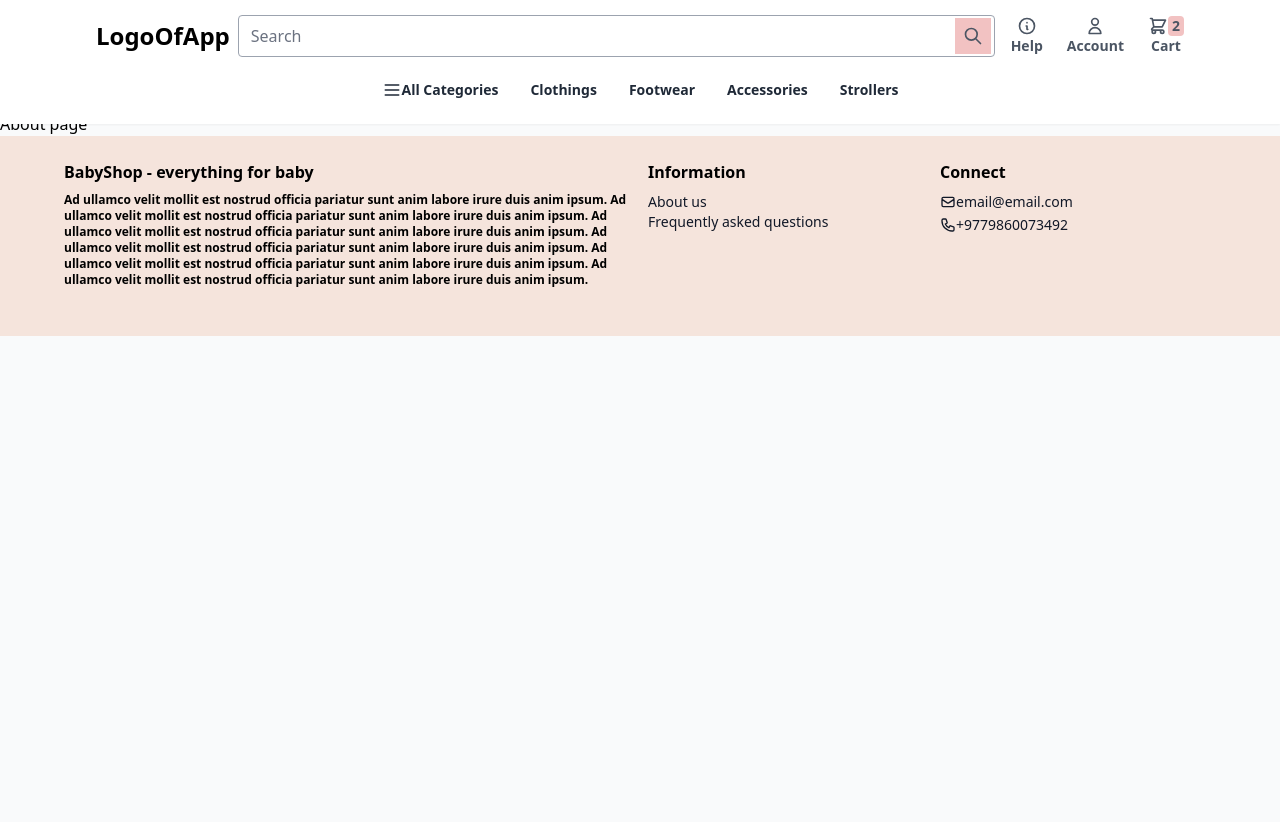
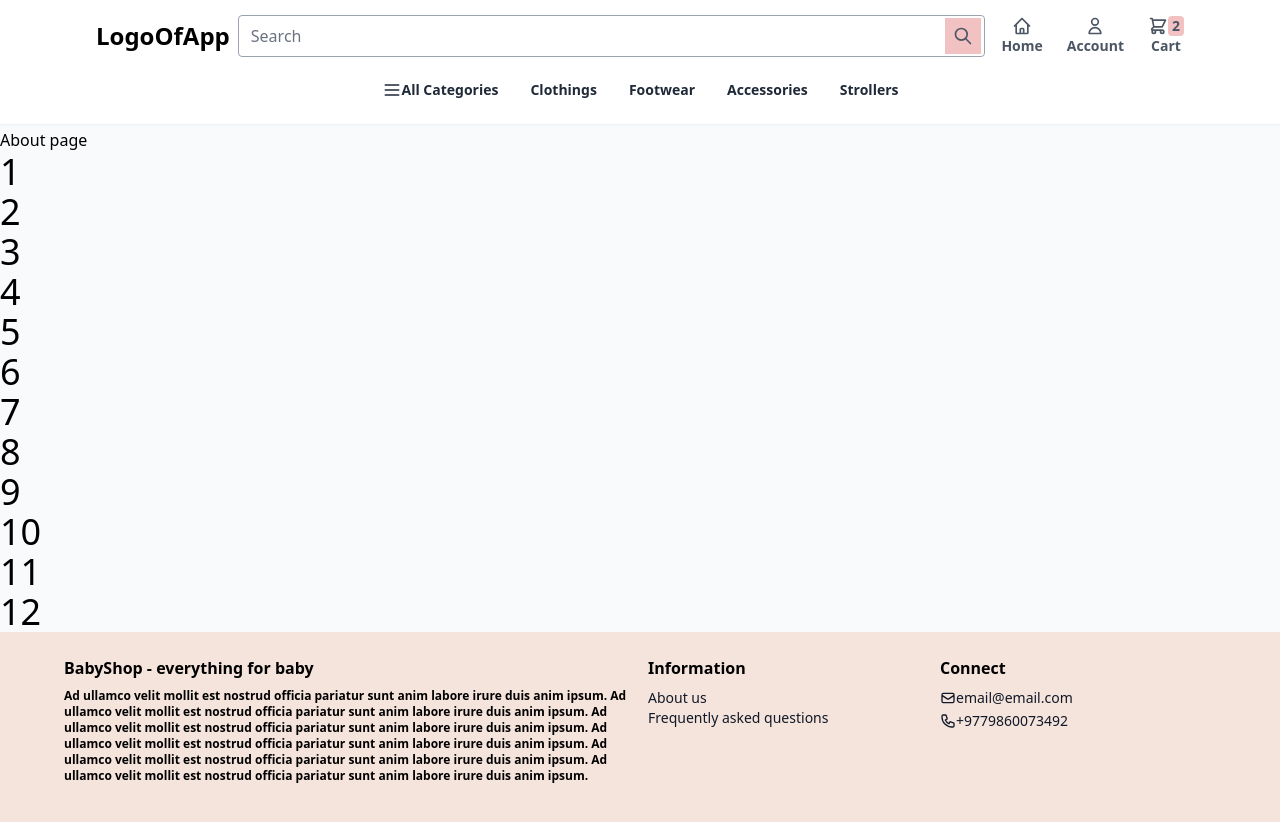
Before and after one commit to joshisijan/baby-shop-frontend, a React (Create React App) app: page /about in a window 1280 px wide. Shown: the top 822 px of the page. Before the commit the page ends 800 px from the top, so only its background shows below. Built offline with nearby package versions, Linux system fonts and the light colour scheme.

Commit message:
smooth scroll on page change

```diff
--- a/src/Containers/AboutPage/AboutPage.js
+++ b/src/Containers/AboutPage/AboutPage.js
@@ -5,6 +5,18 @@ const AboutPage = () => {
     return (
         <MainLayout>
             About page
+            <h1 className="text-4xl">1</h1>
+            <h1 className="text-4xl">2</h1>
+            <h1 className="text-4xl">3</h1>
+            <h1 className="text-4xl">4</h1>
+            <h1 className="text-4xl">5</h1>
+            <h1 className="text-4xl">6</h1>
+            <h1 className="text-4xl">7</h1>
+            <h1 className="text-4xl">8</h1>
+            <h1 className="text-4xl">9</h1>
+            <h1 className="text-4xl">10</h1>
+            <h1 className="text-4xl">11</h1>
+            <h1 className="text-4xl">12</h1>
         </MainLayout>
     )
 }
--- a/src/Containers/HomePage/HomePage.js
+++ b/src/Containers/HomePage/HomePage.js
@@ -4,7 +4,7 @@ import MainLayout from '../MainLayout/MainLayout'
 const HomePage = () => {
     return (
         <MainLayout>
-            <div className="p-4 min-h-screen">
+            <div className="min-h-screen">
                 <h1 className="text-4xl">1</h1>
                 <h1 className="text-4xl">2</h1>
                 <h1 className="text-4xl">3</h1>
--- a/src/Containers/MainLayout/Footer/Footer.js
+++ b/src/Containers/MainLayout/Footer/Footer.js
@@ -5,6 +5,7 @@ import {
     MailIcon,
     PhoneIcon,
 } from '@heroicons/react/outline'
+import { Link } from 'react-router-dom'
 
 const Footer = () => {
     return (
@@ -26,9 +27,11 @@ const Footer = () => {
                         <h1 className="font-bold">Information</h1>
                         <ul className="text-sm">
                             <li>
-                                <NormalLink>
-                                    About us
-                                </NormalLink>
+                                <Link to="/about">
+                                    <NormalLink>
+                                        About us
+                                    </NormalLink>
+                                </Link>
                             </li>
                             <li>
                                 <NormalLink>
--- a/src/Containers/MainLayout/MainLayout.js
+++ b/src/Containers/MainLayout/MainLayout.js
@@ -1,12 +1,22 @@
-import React from 'react'
+import React, { useEffect } from 'react'
 import Footer from './Footer/Footer'
 import Navbar from './Navbar/Navbar'
 
 const MainLayout = (props) => {
+    useEffect(() => {
+       scrollToTop();
+    });
+    // scroll to top in new page
+    const scrollToTop = () => {
+        if(window.scrollY !== 0) {
+            window.scrollTo({ top: 0, behavior: 'smooth' });
+        }
+    }
+
     return (
         <div>
             <Navbar />
-            <div className="pt-28">
+            <div className="pt-32">
                 {props.children}
             </div>
             <Footer />
--- a/src/Containers/MainLayout/Navbar/Navbar.js
+++ b/src/Containers/MainLayout/Navbar/Navbar.js
@@ -4,11 +4,12 @@ import {
     SearchIcon,
     UserIcon,
     ShoppingCartIcon,
-    InformationCircleIcon,
+    HomeIcon,
     XIcon,
 } from '@heroicons/react/outline'
 import MenuLink from '../Navbar/MenuLink/MenuLink'
 import IconButton from './IconButton/IconButton';
+import { Link } from 'react-router-dom';
 
 
 const categoriesList = [
@@ -64,9 +65,11 @@ const Navbar = () => {
                         <SearchIcon className="w-5 h-5" />
                     </button>
                 </div>
-                <IconButton label="Help">
-                    <InformationCircleIcon className="w-5 h-5" />
-                </IconButton>
+                <Link to="/">
+                    <IconButton label="Home">
+                        <HomeIcon className="w-5 h-5" />
+                    </IconButton>
+                </Link>
                 <IconButton label="Account">
                     <UserIcon className="w-5 h-5" />
                 </IconButton>
```
